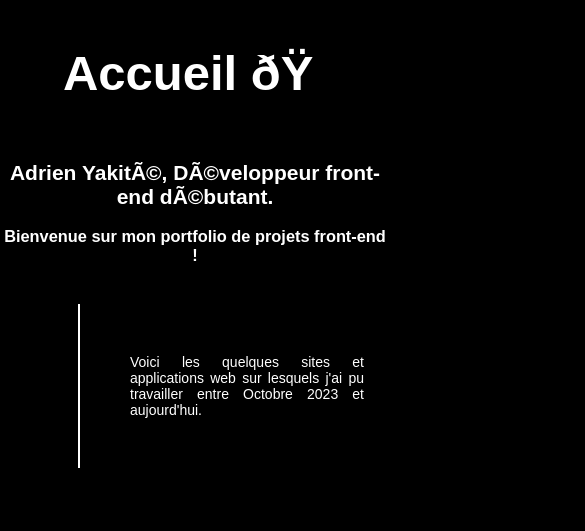
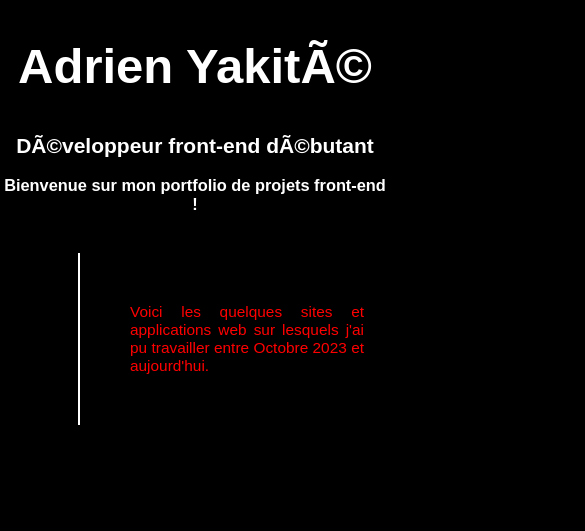
Before and after one commit to AdrienYakite/MonPortfolio, a plain HTML site: page index.html in a window 390 px wide. Shown: the part 223-754 px from the top of the page, 585 px wide, since content can reach past the window. Drawn offline with Linux system fonts and the light colour scheme.

Commit message:
site rendu responsive modification style

```diff
--- a/index.html
+++ b/index.html
@@ -16,8 +16,8 @@
                         <img src="images/bazar-adri-logobw -allonger.jpg" alt="logo portoflio">
                         </a>
                         <div>
-                            <a href="index.html">Accueil&emsp;</a>
-                            <a href="a-propos.html">À propos&emsp;</a>
+                            <a href="index.html" title="Accueil">🏠&emsp;</a>
+                            <a href="a-propos.html" title="À Propos">🧐&emsp;</a>
                         </div>
                     </nav>
                 </header>
@@ -25,8 +25,8 @@
 
                 <main>
                     <section>
-                        <h1>Accueil 🏠</h1>
-                        <h2>Adrien Yakité, Développeur front-end débutant.</h2>
+                        <h1>Adrien Yakité</h1>
+                        <h2>Développeur front-end débutant</h2>
                         <h3> Bienvenue sur mon portfolio de projets front-end !</h3>
 
 
--- a/style-bazar-adri.css
+++ b/style-bazar-adri.css
@@ -49,6 +49,7 @@ h2,h3,h4 {
 
 p{
     font-family: 'Raleway', sans-serif;
+    font-size: 1.1em;
 }
 em{
     color: #E4572E;
@@ -344,6 +345,20 @@ main{
     body {
       font-size: 14px;
     }
+
+    p{
+        color: red;
+        overflow: hidden;
+        text-align: center;
+    }
+
+    h1,h2,h3,h4{
+        text-align: center;
+    }
+
+    img{
+        max-width: fit-content;
+    }
   }
 
   /* Media query pour les écrans de taille moyenne (par exemple, tablettes) */
```
Also changed, not shown: a-propos.html (+2 -2 lines).
